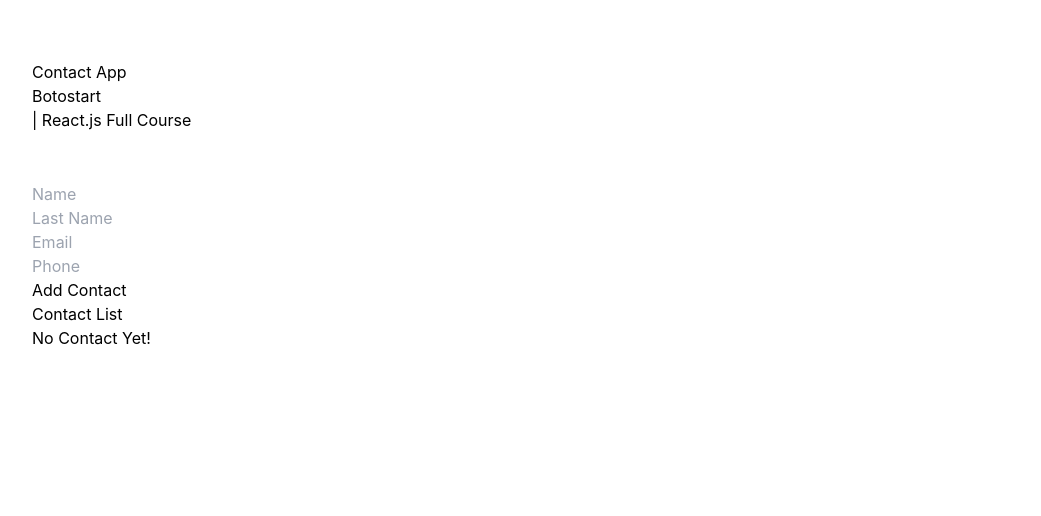
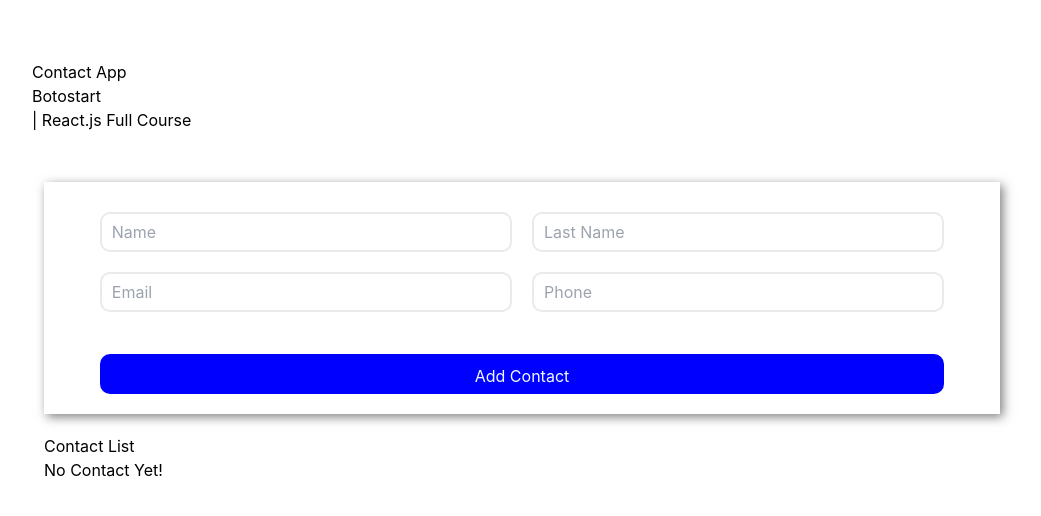
Before and after one commit to hosseinaf/ContactApp, a React (Vite) app: page / in a window 1280 px wide. Shown: the top 516 px of the page, without its empty margins (118-1159 px from the left). Built offline with nearby package versions, Linux system fonts and the light colour scheme.

Commit message:
make responisive

```diff
--- a/src/components/container/Form/Form.jsx
+++ b/src/components/container/Form/Form.jsx
@@ -1,7 +1,8 @@
 import { useState } from "react";
 import FormList from "../FormList/FormList";
 import inputs from "../../../constant/inputs";
-import { v4 as uuidv4, v4 } from "uuid";
+import { v4 } from "uuid";
+import styles from "./form.module.css";
 function Form() {
   const [contacts, setContacts] = useState([]);
   const [contact, setContact] = useState({
@@ -38,46 +39,47 @@ function Form() {
     const value = e.target.value;
     setContact((contact) => ({ ...contact, [name]: [value] }));
   };
-  //  Remove button
+
   const deleteHandler = (id) => {
-    const newContact = contacts.filter((contact) => contact.id !== id);
-    setContacts(newContact);
+    const updateContacts = contacts.filter((contacts) => contacts.id !== id);
+    setContacts(updateContacts);
   };
 
   return (
     <>
-      <div className="w-full mx-auto p-4 pt-6 pb-8   rounded shadow-md">
-        <form onSubmit={submitHandler}>
-          <div className="flex flex-wrap -mx-2  mb-4">
-            {inputs.map((input, index) => (
-              <div className="w-full md:w-[48%] mb-4 md:mb-2 mr-4" key={index}>
+      <div className={`container`}>
+        <div className={` ${styles.innerContainer}`}>
+          <form className={styles.form} onSubmit={submitHandler}>
+            {inputs.map((input) => (
               <input
+                className={styles.input}
                 key={input.id}
                 type={input.type}
                 name={input.name}
                 placeholder={input.Placeholder}
                 value={contact[input.name]}
-                  className="block w-full px-4 py-2 border border-gray-300 rounded-md
-                   focus:outline-none focus:ring-2 focus:ring-blue-500 focus:border-transparent"
                 onChange={handleInputChange}
               />
-              </div>
             ))}
-          </div>
-
             <button
+              className={styles.buttonForm}
+              onClick={submitHandler}
+              style={styles.button}
               type="submit"
-            className="bg-blue-600 hover:bg-blue-800 text-white font-bold py-2 px-4 rounded w-full"
             >
               Add Contact
             </button>
           </form>
-      </div>
-      {message && <h1 className="text-red-300 mt-5">{message}</h1>}
+          <div> {message && <p className={styles.alert}>{message}</p>}</div>
 
-      <h1 className="mt-14 text-blue-700 text-4xl font-bold">Contact List</h1>
+          <h1 className="mt-14 text-blue-700 text-4xl font-bold">
+            Contact List
+          </h1>
 
           <FormList contacts={contacts} deleteHandler={deleteHandler} />
+        </div>
+
+      </div>
     </>
   );
 }
--- /dev/null
+++ b/src/components/container/Form/form.module.css
@@ -0,0 +1,62 @@
+.innerContainer {
+  display: flex;
+  flex-direction: column;
+
+}
+.form {
+  display: flex;
+  flex-wrap: wrap;
+  justify-content: center;
+  align-items: center;
+   padding: 20px;
+   margin-bottom: 20px;
+   box-shadow: 3px 3px 10px rgba(0, 0, 0, 0.5);
+}
+.input {
+  width: 45%;
+  height: 40px;
+  border: 2px solid #eaeaea;
+  border-radius: 10x;
+  outline: 0;
+  border-radius: 10px;
+  padding: 10px;
+  margin: 10px;
+  color: #304ffe;
+  font-size: 1rem;
+}
+
+.buttonForm {
+  width: calc(90% + 20px);
+  height: 40px;
+  background-color: blue;
+  padding: 10px 5px;
+  border-radius: 10px;
+  color: aliceblue;
+  margin-top: 2rem;
+  transition:.3s  all ease-in-out ;
+}
+
+.buttonForm:hover {
+  box-shadow: #0c2ad487 0px 7px 29px 0px;
+}
+
+.alert {
+  width: 100%;
+  background-color: red;
+  padding: 10px 5px;
+  border-radius: 10px;
+  color: aliceblue;
+  margin-top: 2rem;
+}
+
+
+
+@media(max-width:500px){
+  .input{
+    width: 90%;
+  }
+
+  .buttonForm{
+    width: 90%;
+  }
+}
--- a/src/components/container/FormList/FormList.jsx
+++ b/src/components/container/FormList/FormList.jsx
@@ -12,7 +12,7 @@ FormList.propTypes = {
   ).isRequired,
   deleteHandler: PropTypes.func.isRequired,
 };
-function FormList({ contacts, deleteHandler }) {
+function FormList({ contacts,deleteHandler  }) {
   return (
     <div>
       {!contacts.length ? (
@@ -26,6 +26,7 @@ function FormList({ contacts, deleteHandler }) {
               contactsItem={item}
               key={item.id}
               deleteHandler={deleteHandler}
+
             />
           );
         })
--- a/src/index.css
+++ b/src/index.css
@@ -1,23 +1,82 @@
 @tailwind base;
 @tailwind components;
 @tailwind utilities;
+
 :root {
   font-family: Inter, system-ui, Avenir, Helvetica, Arial, sans-serif;
   line-height: 1.5;
   font-weight: 400;
-
+  --bs-gutter-x: 0.75rem;
+  --bs-body-font-size: 14px;
 }
 
-
-body{
+body {
   margin: auto;
   max-width: 1000px;
   min-height: 100vh;
   padding: 10px;
 }
 
- *{
+* {
   padding: 0;
   margin: 0;
   box-sizing: border-box;
- }
+}
+.container,
+.container-fluid,
+.container-lg,
+.container-md,
+.container-sm,
+.container-xl,
+.container-xxl {
+  width: 100%;
+  padding-right: var(--bs-gutter-x, 0.75rem);
+  padding-left: var(--bs-gutter-x, 0.75rem);
+  margin-right: auto;
+  margin-left: auto;
+}
+
+@media (min-width: 576px) {
+  .container,
+  .container-sm {
+    max-width: 540px;
+  }
+}
+
+@media (min-width: 768px) {
+  .container,
+  .container-md,
+  .container-sm {
+    max-width: 720px;
+  }
+}
+
+@media (min-width: 992px) {
+  .container,
+  .container-lg,
+  .container-md,
+  .container-sm {
+    max-width: 960px;
+  }
+}
+
+@media (min-width: 1200px) {
+  .container,
+  .container-lg,
+  .container-md,
+  .container-sm,
+  .container-xl {
+    max-width: 1140px;
+  }
+}
+
+@media (min-width: 1400px) {
+  .container,
+  .container-lg,
+  .container-md,
+  .container-sm,
+  .container-xl,
+  .container-xxl {
+    max-width: 1320px;
+  }
+}
```
Also changed, not shown: src/components/container/FormItem/FormItem.jsx (+4 -4 lines). Lines whose indentation alone changed are shown as unchanged.
